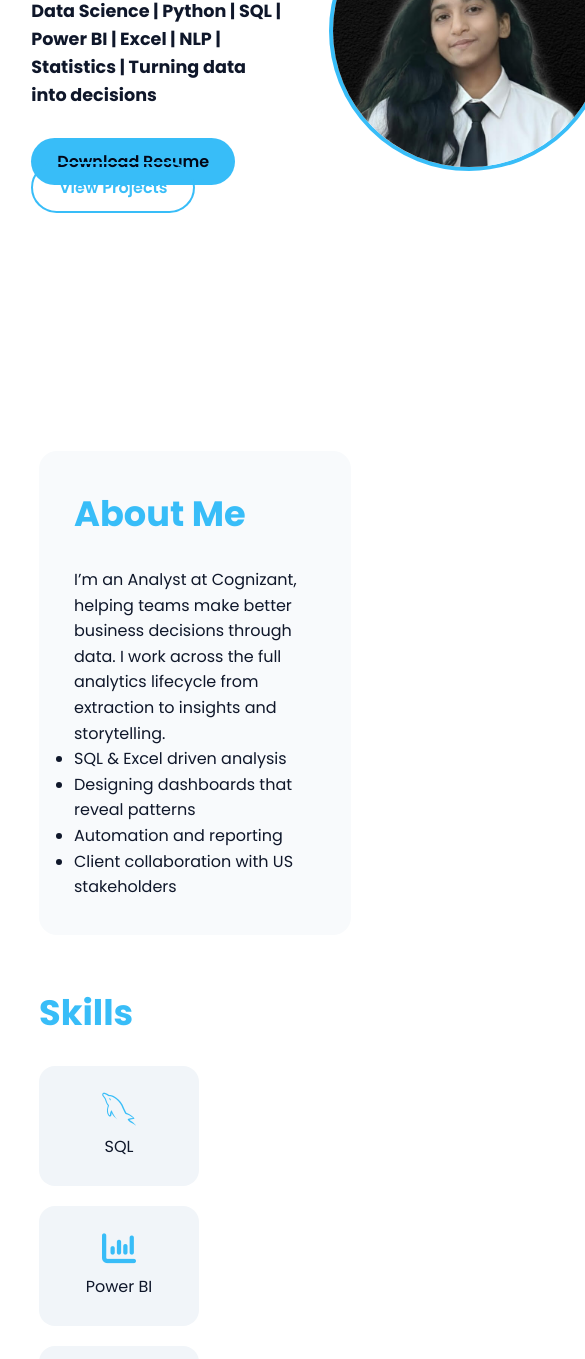
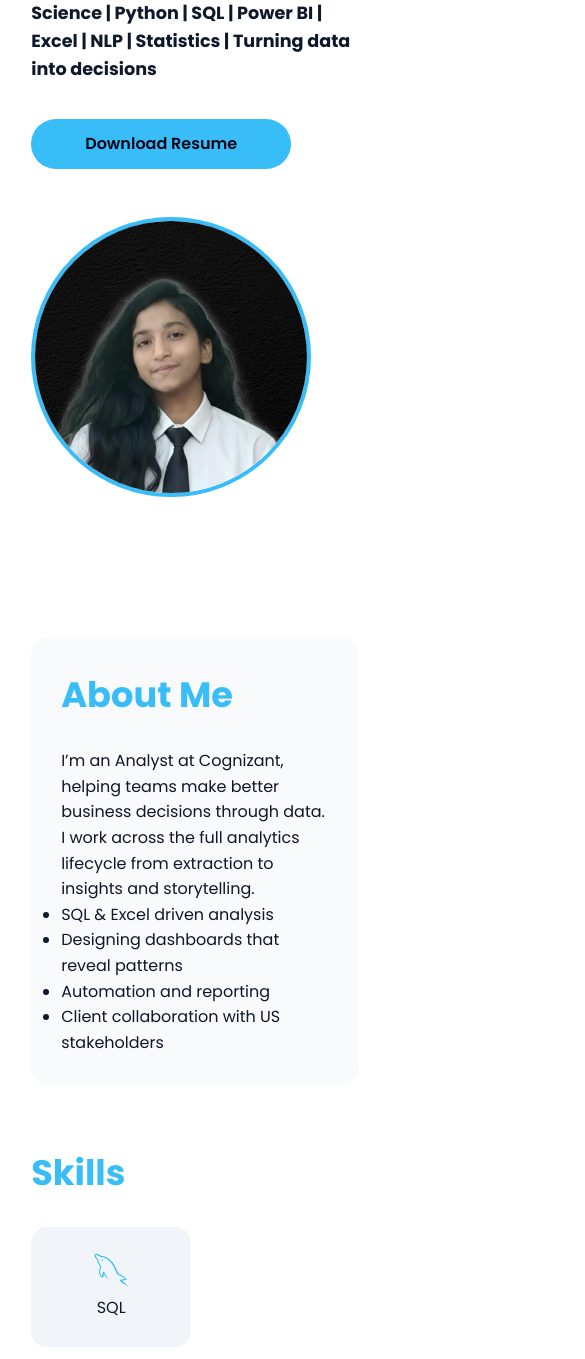
Before and after one commit to vaishnavikasoju07/portfolio, a plain HTML site: page index.html in a window 390 px wide. Shown: the part 298-1657 px from the top of the page, 585 px wide, since content can reach past the window. Drawn offline with nearby package versions, Linux system fonts and the light colour scheme.

Commit message:
Fix mobile layout

```diff
--- a/index.html
+++ b/index.html
@@ -29,7 +29,6 @@
 
     <div class="hero-buttons fade-in">
       <a class="btn" href="resume.pdf" download>Download Resume</a>
-      <a class="btn secondary" href="#projects">View Projects</a>
     </div>
   </div>
 
--- a/style.css
+++ b/style.css
@@ -1,3 +1,4 @@
+/* RESET */
 * {
   margin: 0;
   padding: 0;
@@ -11,15 +12,17 @@ body {
   line-height: 1.6;
 }
 
+/* HEADINGS */
 h2 {
   font-size: 2.2rem;
   margin-bottom: 25px;
   color: #38bdf8;
 }
 
-/* ===== HERO ===== */
+/* ================= HERO ================= */
 .hero {
   padding: 80px 8%;
+  min-height: 100vh;
   display: grid;
   grid-template-columns: 1.2fr 0.8fr;
   gap: 48px;
@@ -36,17 +39,17 @@ h2 {
 }
 
 .hero-subtitle {
-  margin-top: 14px;
-  margin-bottom: 36px;   /* THIS is the key line */
+  margin: 16px 0 36px;
   font-weight: 700;
   font-size: 1.1rem;
   max-width: 720px;
 }
+
 .hero-buttons {
-  margin-top: 40px;
-  margin-bottom: 80px;
+  display: flex;
+  gap: 16px;
+  margin-top: 30px;
 }
-
 
 .profile-pic {
   width: 280px;
@@ -56,7 +59,7 @@ h2 {
   object-fit: cover;
 }
 
-/* BUTTONS */
+/* ================= BUTTONS ================= */
 .btn {
   padding: 12px 26px;
   border-radius: 30px;
@@ -64,7 +67,6 @@ h2 {
   text-decoration: none;
   font-weight: 600;
   color: #020617;
-  margin-right: 15px;
 }
 
 .btn.secondary {
@@ -73,18 +75,13 @@ h2 {
   color: #38bdf8;
 }
 
-/* SECTIONS */
+/* ================= SECTIONS ================= */
 section {
-  margin-top: 50px;
-  margin-bottom: 50px;
   padding: 0 10%;
-}
-#about {
-  padding-top: 40px;
+  margin: 60px 0;
 }
 
-
-/* SKILLS */
+/* ================= SKILLS ================= */
 .skills {
   display: flex;
   flex-wrap: wrap;
@@ -100,7 +97,7 @@ section {
   flex-direction: column;
   align-items: center;
   justify-content: center;
-  transition: 0.3s;
+  transition: transform 0.3s ease;
 }
 
 .skill-card i {
@@ -113,18 +110,21 @@ section {
   transform: translateY(-6px);
 }
 
-/* PROJECTS & EXPERIENCE */
+/* ================= CARDS ================= */
 .project-card,
-.experience-card {
+.experience-card,
+.about-card,
+.cert-card {
   background: #f8fafc;
-  padding: 25px;
   border-radius: 18px;
-  margin-bottom: 25px;
-  transition: 0.3s;
+  padding: 30px;
+  transition: transform 0.3s ease, box-shadow 0.3s ease;
 }
 
 .project-card:hover,
-.experience-card:hover {
+.experience-card:hover,
+.about-card:hover,
+.cert-card:hover {
   transform: translateY(-6px);
   box-shadow: 0 10px 25px rgba(0,0,0,0.08);
 }
@@ -134,21 +134,40 @@ section {
   margin-right: 10px;
 }
 
-/* CERTIFICATIONS */
-.cert-list li {
-  list-style: none;
-  display: flex;
-  align-items: center;
-  gap: 14px;
-  margin-bottom: 18px;
+/* ================= CERTIFICATIONS ================= */
+.cert-grid {
+  display: grid;
+  grid-template-columns: repeat(auto-fit, minmax(220px, 1fr));
+  gap: 25px;
+  margin-top: 30px;
 }
 
-.cert-list i {
-  font-size: 26px;
+.cert-card {
+  height: 220px;
+  text-align: center;
+  text-decoration: none;
+  color: #0f172a;
+  display: flex;
+  flex-direction: column;
+  justify-content: center;
+  gap: 10px;
+}
+
+.cert-card i {
+  font-size: 46px;
   color: #38bdf8;
 }
 
-/* FOOTER */
+.oracle-icon {
+  font-size: 64px;
+}
+
+.cert-card p {
+  font-size: 0.9rem;
+  color: #475569;
+}
+
+/* ================= FOOTER ================= */
 footer {
   text-align: center;
   padding: 35px;
@@ -158,20 +177,20 @@ footer {
 .contact-icons i {
   font-size: 36px;
   margin: 0 15px;
-  color: #0f172a;          /* solid black */
+  color: #0f172a;
   transition: transform 0.3s ease, color 0.3s ease;
 }
 
 .contact-icons i:hover {
-  color: #38bdf8;          /* blue only on hover */
+  color: #38bdf8;
   transform: scale(1.15);
 }
 
-/* SCROLL ANIMATION */
+/* ================= ANIMATION ================= */
 .fade-in {
   opacity: 0;
-  transform: translateY(35px);
-  transition: all 0.7s ease;
+  transform: translateY(30px);
+  transition: opacity 0.7s ease, transform 0.7s ease;
 }
 
 .fade-in.show {
@@ -179,64 +198,27 @@ footer {
   transform: translateY(0);
 }
 
-/* CERTIFICATION CARDS */
-.cert-grid {
-  display: grid;
-  grid-template-columns: repeat(auto-fit, minmax(220px, 1fr));
-  gap: 25px;
-  margin-top: 30px;
+/* ================= MOBILE FIX ================= */
+@media (max-width: 768px) {
+
+  .hero {
+    grid-template-columns: 1fr;
+    text-align: left;
+    min-height: auto;
   }
 
-.cert-card {
-  background: #f8fafc;
-  border-radius: 18px;
-  padding: 30px 20px;
-  height: 220px;
-  text-align: center;
-  text-decoration: none;
-  color: #0f172a;
-
-  display: flex;
+  .hero-buttons {
     flex-direction: column;
-  justify-content: center;
-  gap: 10px;
-
-  transition: transform 0.3s ease, box-shadow 0.3s ease;
+    align-items: flex-start;
   }
 
-.cert-card i {
-  font-size: 46px;
-  color: #38bdf8;
+  .hero-buttons a {
+    width: 100%;
+    max-width: 260px;
+    text-align: center;
   }
 
-.cert-card h4 {
-  font-size: 1.05rem;
-  font-weight: 600;
+  section {
+    padding: 0 8%;
   }
-
-.cert-card p {
-  font-size: 0.9rem;
-  color: #475569;
 }
-
-.cert-card:hover {
-  transform: translateY(-8px);
-  box-shadow: 0 12px 30px rgba(0,0,0,0.1);
-}
-
-.about-card {
-  background: #f8fafc;
-  padding: 35px;
-  border-radius: 18px;
-  transition: transform 0.3s ease, box-shadow 0.3s ease;
-}
-
-.about-card:hover {
-  transform: translateY(-6px);
-  box-shadow: 0 10px 25px rgba(0,0,0,0.08);
-}
-
-/* Bigger Oracle logo */
-.oracle-icon {
-  font-size: 64px;   /* adjust to 60–64px if you want it bolder */
-}
```
Lines whose indentation alone changed are shown as unchanged.
